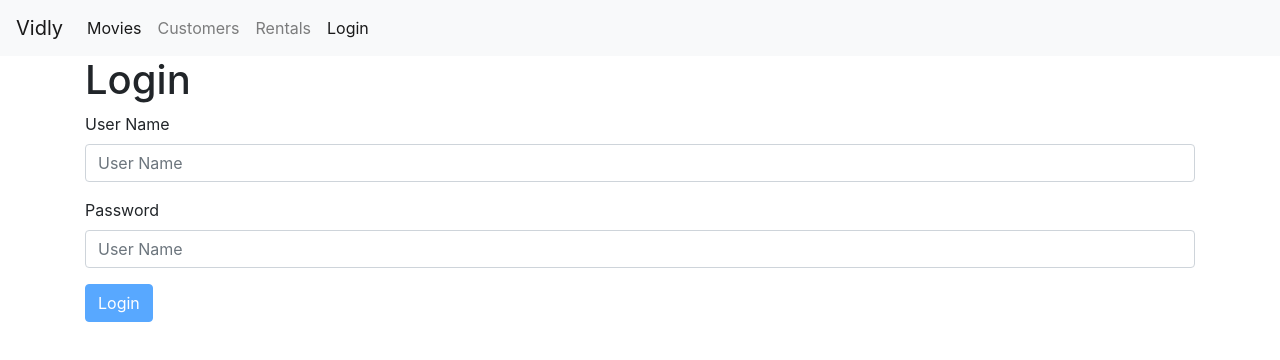
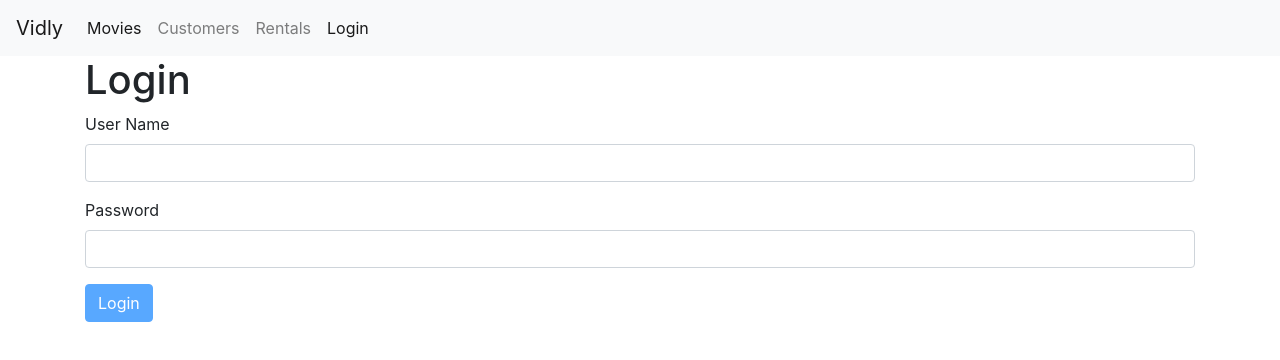
Before and after one commit to imsiddiquee/react-form, a React (Create React App) app: page /login in a window 1280 px wide. Shown: the top 360 px of the page. Built offline with nearby package versions, Linux system fonts and the light colour scheme.

Commit message:
Dynamically apply property on controls by used the ...rest

```diff
--- a/src/components/common/input.jsx
+++ b/src/components/common/input.jsx
@@ -1,18 +1,10 @@
 import React from "react";
 
-const Input = ({ name, label, value, type, error, onChange }) => {
+const Input = ({ name, label, error, ...rest }) => {
   return (
     <div className="form-group">
       <label htmlFor={name}>{label}</label>
-      <input
-        value={value}
-        onChange={onChange}
-        name={name}
-        type={type}
-        className="form-control"
-        id={name}
-        placeholder="User Name"
-      />
+      <input {...rest} name={name} id={name} className="form-control" />
       {error && <div className="alert alert-danger">{error}</div>}
     </div>
   );
```
